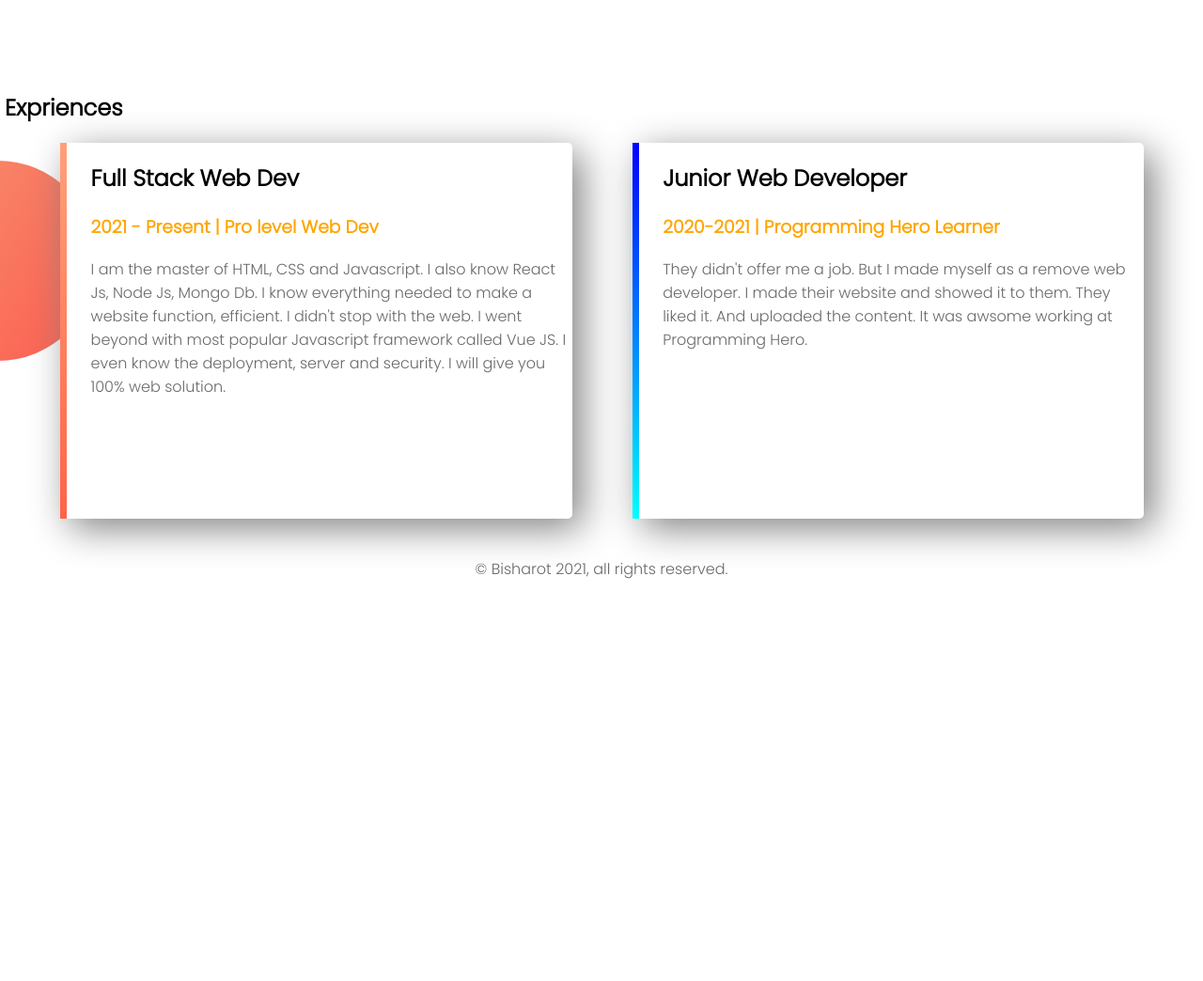
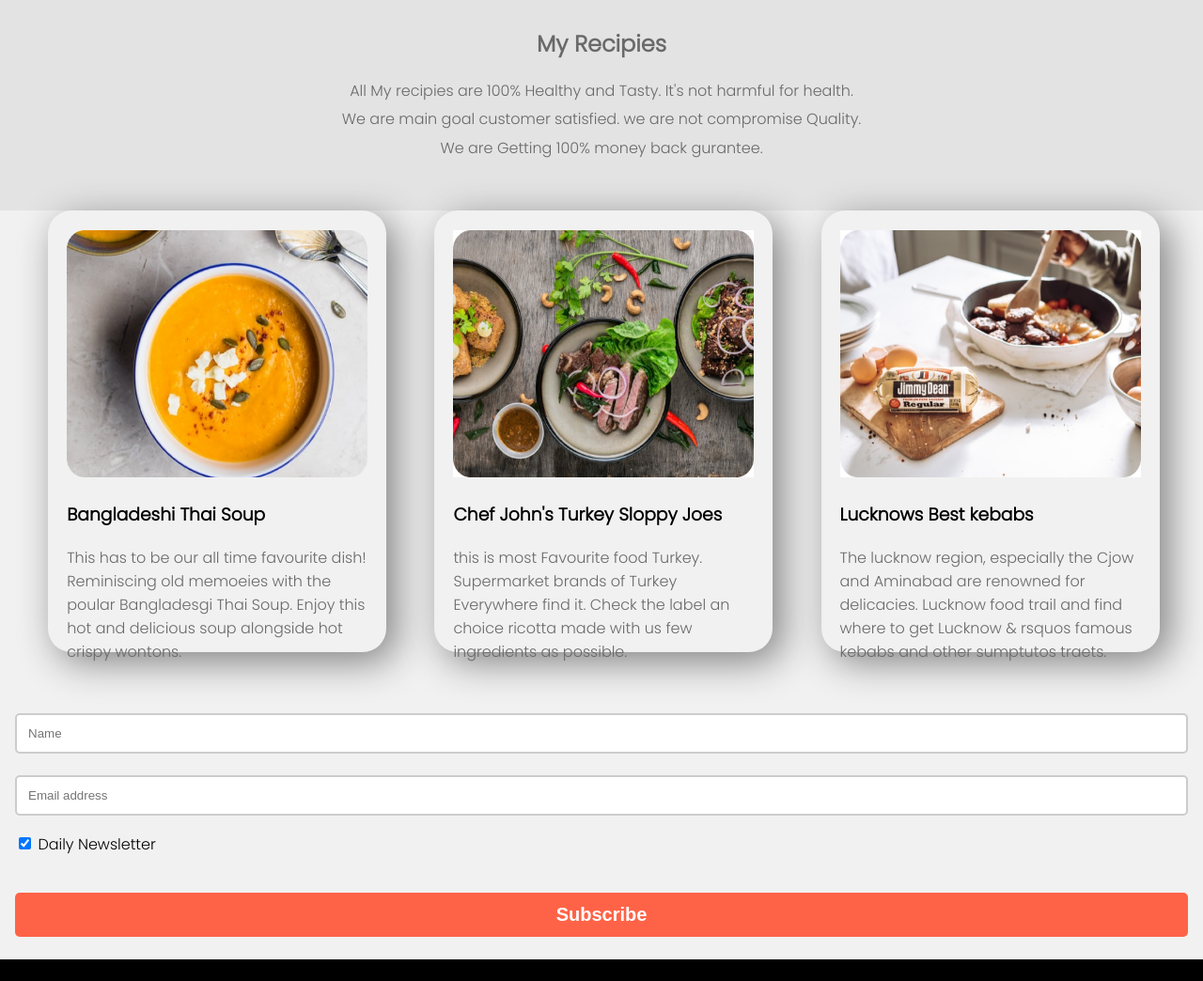
Before and after one commit to coder-bisharot/basic-portfolio-website, a plain HTML site: page index.html in a window 1280 px wide. Shown: the part 1223-2267 px from the top of the page at 94% size. Before the commit the page ends 1857 px from the top, so only its background shows below. Drawn offline with Linux system fonts and the light colour scheme.

Commit message:
first commit

```diff
--- a/index.html
+++ b/index.html
@@ -4,56 +4,79 @@
     <meta charset="UTF-8">
     <meta http-equiv="X-UA-Compatible" content="IE=edge">
     <meta name="viewport" content="width=device-width, initial-scale=1.0">
-    <title>Basis Portfolio website</title>
+    <title>Food Network</title>
     <link rel="preconnect" href="https://fonts.gstatic.com">
     <link href="https://fonts.googleapis.com/css2?family=Poppins:wght@300&display=swap" rel="stylesheet">
     <link rel="stylesheet" href="style.css">
 </head>
 <body>
-    <section class="top-banner">
+    <section class="top-section">
         <div class="half-width">
-            <h1>Welcome to</h1>
-            <h1><span class="orange-highlite"> Bisharot </span> website </h1>
-            <h3> world-class professional Web dev</h3>
+            <h1><span class="orange-highlite"> Skip </span> The Diet, Just Eat Healthy With Food Network </h1>
             <p>
-                I am Bisharot Ahmed. I am a world-class professional web developer.  I have an exprience 01 year more. I have been completed  'Complete web development' course from Programming hero.I am learning and mastering web development. I will not stop until I become the Web Development Hero.
+                Imagine you don't need a diet we provide healthy and delicious food for you!
             </p>
-            <a class="link-btn" target="_blank" href="https://www.linkedin.com/in/bisharot-ahmed-126828206/"> HIRE ME </a>
+            <button>
+                <a class="link-btn" target="_blank" href="https://www.linkedin.com/in/bisharot-ahmed-126828206/"> Order Food </a>
+            </button>
+
         </div>
         <div class="half-width">
-            <img src="images/developer-portfolio/profile.png" alt="">
+            <img src="images/top.png" alt="">
         </div>
     </section>
-    <section class="dream-area">
+    <section class="contact-area">
         <div class="half-width">
-            <img src="images/developer-portfolio/profile1 (2).png" alt="">
+            <img id="person" src="images/Person Image.png" alt="">
         </div>
-        <div class="half-width">
-            <h2> Big Dream </h2>
-            <h3> Become World's No. 1 Developer </h3>
+        <div class="half-width right-contact">
+            <h2> About Me </h2>
             <p>
-                I already learned the  HTML, CSS, Bootstrap, JavaScript, React Js, Node Js, Mongo Db. I can build any  website. Now I am expert World-class Front-end developer. My goal is to build 3 fullstack websites and learn advanced topics.
+                I am a few telling words about me. i love cooking. Cooking and all about cooking is my favourite activity. It helped me getting in contact with wonderful people, gave me great frienship and wonderful moments.Ama Food award in the catagories local recepies & kick off with isabella Floristik special event-and seasonal decorating.
             </p>
-            <a  class="link-btn" target="_blank" href="https://drive.google.com/file/d/1DlvuvlRnltCA5nsUnAjprBvTyfbLHMWs/view?usp=sharing"> DOWNLOAD RESUME </a>
+                <button>
+                    <a class="link-btn" target="_blank" href="https://drive.google.com/file/d/1DlvuvlRnltCA5nsUnAjprBvTyfbLHMWs/view?usp=sharing"> Contact Me </a>
+                </button>
         </div>
     </section>
-    <section class="expriences-area">
-        <h2 class="exp-title">Expriences</h2>
-        <div class="half-width single-exprience" id="full-stack">
-            <h2>Full Stack Web Dev</h2>
-            <h3 class="orange-highlite"> 2021 - Present | Pro level Web Dev </h3>
-            <p>
-                I am the master of HTML, CSS and Javascript. I also know React Js, Node Js, Mongo Db. I know everything needed to make a website function, efficient. I didn't stop with the web. I went beyond with most popular Javascript framework called Vue JS. I even know the deployment, server and security. I will give you 100% web solution.
-            </p>
+    <div class="recipies-area">
+        <div class="my-recipe">
+            <h2>My Recipies</h2>
+            <p> All My recipies are 100% Healthy and Tasty. It's not harmful for health.<br> We are main goal customer satisfied. we are not compromise Quality. <br> We are Getting 100% money back gurantee.</p>
         </div>
-        <div class="half-width single-exprience" id="junior-dev">
-            <h2> Junior Web Developer</h2>
-            <h3 class="orange-highlite"> 2020-2021 | Programming Hero Learner </h3>
-            <p> They didn't offer me a job. But I made myself as a remove web developer. I made their website and showed it to them. They liked it. And uploaded the content. It was awsome working at Programming Hero. </p>
+        <div class="single-recipie">
+            <img src="images/Project Cover.png" alt="">
+            <h3>Bangladeshi Thai Soup</h3>
+            <p>This has to be our all time favourite dish! Reminiscing old memoeies with the poular Bangladesgi Thai Soup. Enjoy this hot and delicious soup alongside hot crispy wontons.</p>
         </div>
-    </section>
-    <footer>
-        <p>© Bisharot 2021, all rights reserved.</p>
-    </footer>
+        <div class="single-recipie">
+            <img src="images/Project Cover1.jpg" alt="">
+            <h3>Chef John's Turkey Sloppy Joes</h3>
+            <p> this is most Favourite food Turkey. Supermarket brands of Turkey Everywhere find it. Check the label an choice ricotta made with us few ingredients as possible. </p>
+        </div>
+        <div class="single-recipie">
+            <img src="images/Project Cover.jpg" alt="">
+            <h3> Lucknows Best kebabs</h3>
+            <p> The lucknow region, especially the Cjow and Aminabad are renowned for delicacies. Lucknow food trail and find where to get Lucknow & rsquos famous kebabs and other sumptutos traets. </p>
+        </div>
+
+        <form action="">
+            <div class="container">
+                <input type="text" placeholder="Name" name="name" required>
+                <input type="email" placeholder="Email address" name="mail" required>
+                <label>
+                    <input type="checkbox" checked="checked" name="subscribe"> Daily Newsletter
+                </label>
+            </div>
+            <div class="container">
+                <input type="submit" value="Subscribe">
+            </div>
+        </form>
+    </div>
+    <div class="footer">
+        <h3><span class="food">FOOD</span> NETWORK </h3>
+        <p>copywritefoodnetwork@2021</p>
+
+    </div>
 </body>
 </html>
--- a/style.css
+++ b/style.css
@@ -10,6 +10,7 @@ section{
 h1{
     font-size: 50px;
 }
+h2{color:dimgray;}
 p{
     color:dimgray;
 }
@@ -23,51 +24,98 @@ p{
     padding-left: 2%;
 }
 .half-width img{
-    width:100%;
+    width:80%;
 }
-.top-banner{
-    background-image: url("images/developer-portfolio/top-banner.png");
+.top-section{
+    background-image: url("images/top-banner.png");
     background-repeat: no-repeat;
-
+}
+button{
+    background-image: linear-gradient(45deg, lightSalmon, tomato);
+    padding: 10px 20px;
+    border-radius: 25px;
+    margin-top: 10%;
 }
 .link-btn{
     text-decoration: none;
-    background-image: linear-gradient(45deg, lightSalmon, tomato);
-    padding: 10px 20px;
-    border-radius: 5px;
-    color:#FFF;
+    color:floralwhite;
     font-weight: bold;
 }
-.dream-area{
-    background-image: url("images/developer-portfolio/dream-bg.png");
+.contact-area{
+    background-image: url("images/bgimg.png");
     background-repeat: no-repeat;
     background-position: right;
-}
-.expriences-area{
-    background-image: url(images/developer-portfolio/exp-bg.png);
-    background-repeat: no-repeat;
-    background-position: left;
-}
-.exp-title{
-    margin-left: 5px;
-}
-.single-exprience{
-    box-shadow: 10px 10px 40px gray;
-    border-radius: 5px;
-    height: 80%;
-    background-color: #fff;
 
 }
-#full-stack{
-    border-left: 7px solid;
-    border-image: linear-gradient(180deg, lightSalmon, tomato);
-    border-image-slice: 1;
+.right-contact{
+    margin-top: 5%;
 }
-#junior-dev{
-    border-left: 7px solid;
-    border-image: linear-gradient(180deg, blue, cyan);
-    border-image-slice: 1;
+.right-contact p{line-height:8mm;}
+#person{
+    width: 315px;
 }
-footer p{
+.my-recipe{
     text-align: center;
+    line-height:8mm;
+    padding: 35px;
 }
+.recipies-area{background:#E3E3E3 !important;}
+.single-recipie{
+    width:25%;
+    height: 460px;
+    box-shadow: 10px 10px 40px gray;
+    border-radius: 25px;
+    float:left;
+    margin-left: 4%;
+    padding:5px 20px;
+    margin-bottom: 50px;
+
+}
+.single-recipie img{
+    padding-top: 5%;
+    width: 100%;
+    height: 263px;
+}
+form{
+    border:4px solid #f1f1f1;
+}
+.container{
+    padding: 12px;
+    background-color: #f1f1f1;
+}
+/* style the input elements*/
+input[type=text], input[type=submit], input[type=email]{
+    width:100%;
+    padding:12px;
+    margin:8px 0;
+    display: inline-block;
+    border: 2px solid #ccc;
+    box-sizing: border-box;
+    border-radius: 5px;
+
+}
+/*checkbox*/
+input[type]{margin-top:15px;}
+/*style the submit button*/
+input[type=submit]{
+    background-color: tomato;
+    color: white;
+    border: none;
+    font-weight: bold;
+    font-size: 20px;
+}
+
+.footer {
+    bottom:0;
+    padding:10px;
+    width:100%;
+    height: 100px;
+    background: #000;
+    color: white;
+    text-align: center;
+
+
+}
+.food{
+    color:orange;
+}
```
Also changed, not shown: images/Person Image.png (added), images/Project Cover.jpg (added), images/Project Cover.png (added), images/Project Cover1.jpg (added), images/Project Cover8.png (added), images/bgimg.png (added), images/developer-portfolio/IMG20201210150851-removebg-preview.png (deleted), images/developer-portfolio/dream-bg.png (deleted), images/developer-portfolio/exp-bg.png (deleted), images/developer-portfolio/my-bg.png (deleted), images/developer-portfolio/my-bg2.png (deleted), images/developer-portfolio/profile.png (deleted), images/developer-portfolio/profile1 (1).png (deleted), images/developer-portfolio/profile1 (2).png (deleted), 3 more files.
